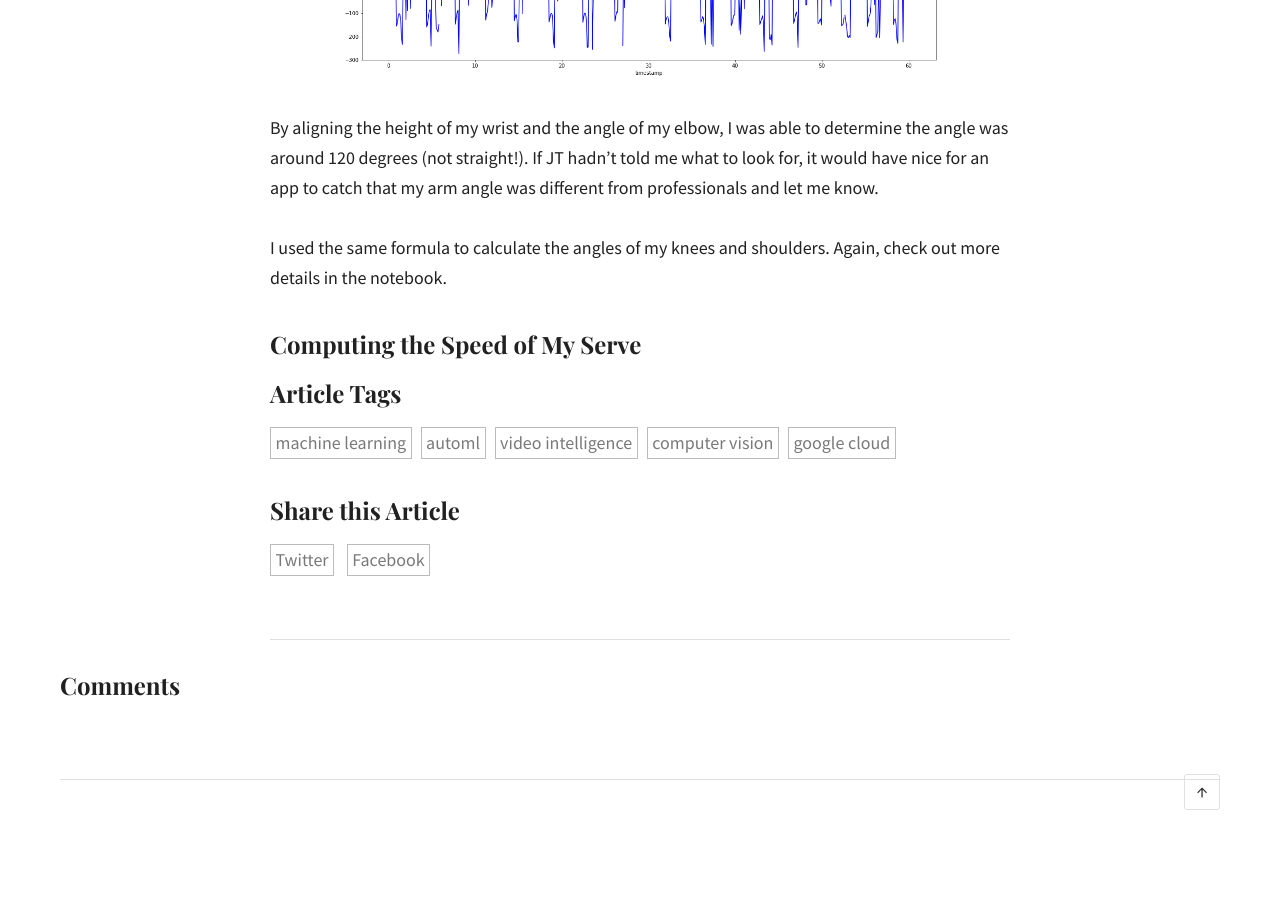
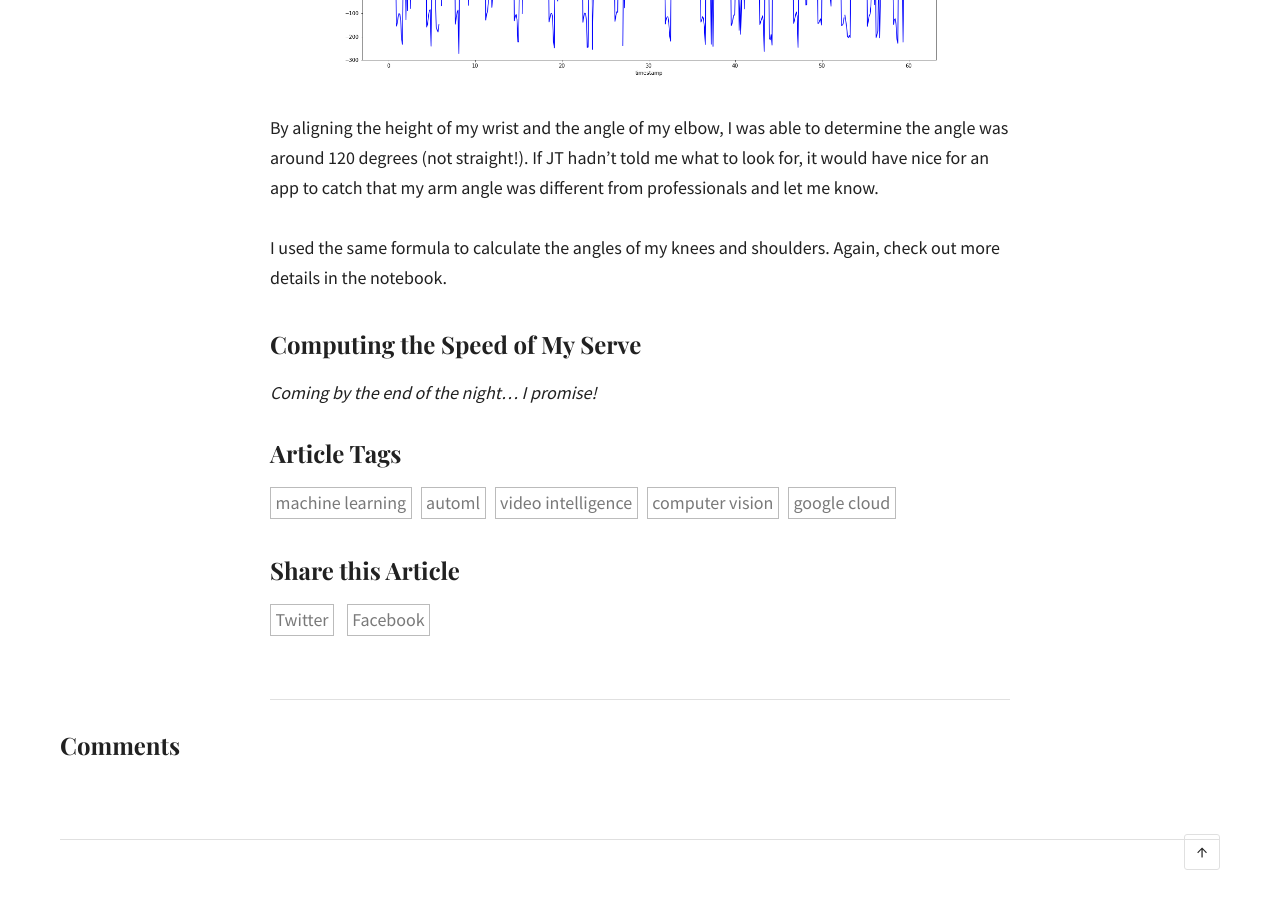
Before and after one commit to dalequark/daleonai, a Jekyll site: the page built from _posts/2020-07-07-can-ai-make-you-a-better-athlete-using-machine-learning-to-analyze-tennis-serves-and-penalty-kicks.md, in a window 1280 px wide and 900 px high, scrolled down 8191 px. Built offline with Jekyll 4.4.1, drawn with Linux system fonts in a browser that asks for light colours; some web fonts are replaced; comment, search, counter and statistics services are not loaded; before the commit the page ends 9031 px from its top, so only the background shows below that.

Commit message:
Update from Forestry.io Dale updated _posts/2020-07-07-can-ai-make-you-a-better-athlete-using-machine-learning-to-analyze-tennis-serves-and-penalty-kicks.md

```diff
--- a/_posts/2020-07-07-can-ai-make-you-a-better-athlete-using-machine-learning-to-analyze-tennis-serves-and-penalty-kicks.md
+++ b/_posts/2020-07-07-can-ai-make-you-a-better-athlete-using-machine-learning-to-analyze-tennis-serves-and-penalty-kicks.md
@@ -146,3 +146,5 @@ By aligning the height of my wrist and the angle of my elbow, I was able to dete
 I used the same formula to calculate the angles of my knees and shoulders. Again, check out more details in the notebook.
 
 ### Computing the Speed of My Serve
+
+_Coming by the end of the night... I promise!_
```
